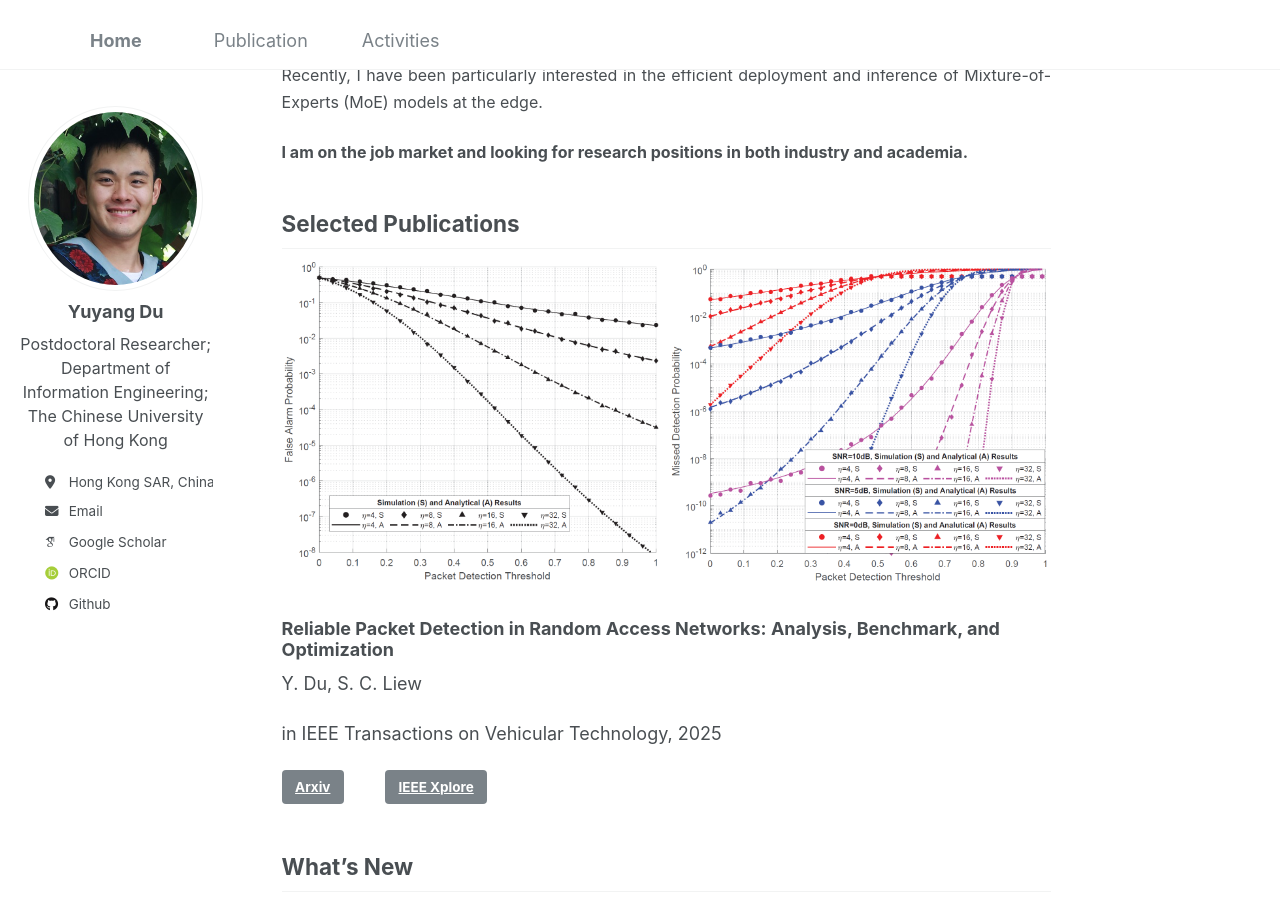
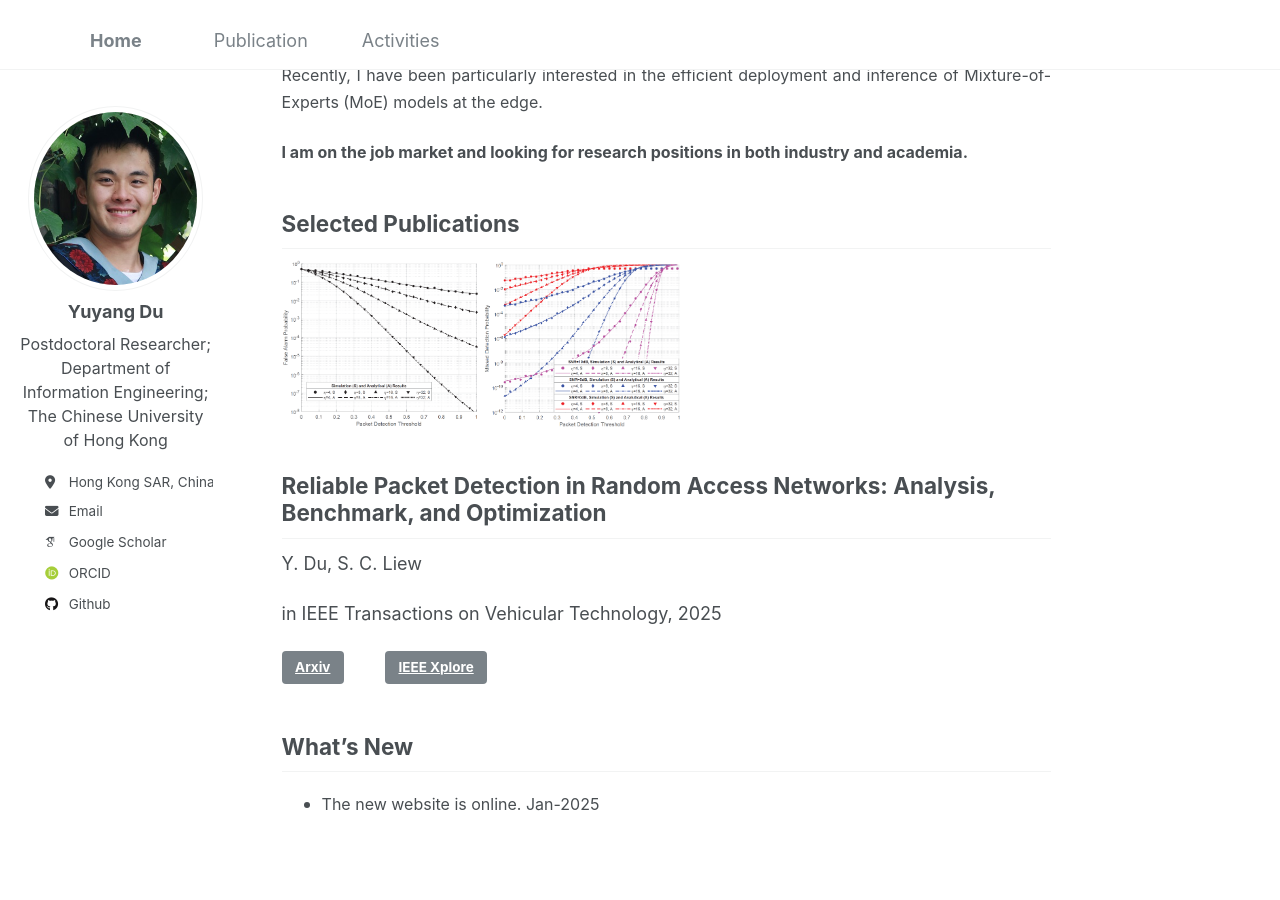
Before and after one commit to yuyangdu01/yuyangdu01.github.io, a Jekyll site: the page built from _pages/about.md, in a window 1280 px wide and 900 px high, scrolled down 327 px. Built offline with Jekyll 4.4.1, drawn with Linux system fonts in a browser that asks for light colours; some web fonts are replaced.

Commit message:
Update about.md

```diff
--- a/_pages/about.md
+++ b/_pages/about.md
@@ -16,9 +16,9 @@ redirect_from:
 Selected Publications <font size=3></font>
 ------
 <div class="row border-bottom-1">
-  <div class="col-sm-5 col-md-4 col-lg-4 col-xl-4 m-auto"><img class="img-pub shadow-pub" src="images/1.png"></div>
+  <div class="col-sm-5 col-md-4 col-lg-4 col-xl-4 m-auto"><img class="img-pub shadow-pub" src="images/1.png" width="400"></div>
   <div class="col align-self-center pub">
-    <h3 class="pub-title">Reliable Packet Detection in Random Access Networks: Analysis, Benchmark, and Optimization</h3>
+    <h2 class="pub-title">Reliable Packet Detection in Random Access Networks: Analysis, Benchmark, and Optimization</h2>
     <p class="pub-p">Y. Du, S. C. Liew</p>
     <p class="pub-p">in IEEE Transactions on Vehicular Technology, 2025</p>
     <a class="btn btn-primary" role="button" href="https://arxiv.org/pdf/2307.05224" target="_blank">Arxiv</a>&emsp;&emsp;
```
